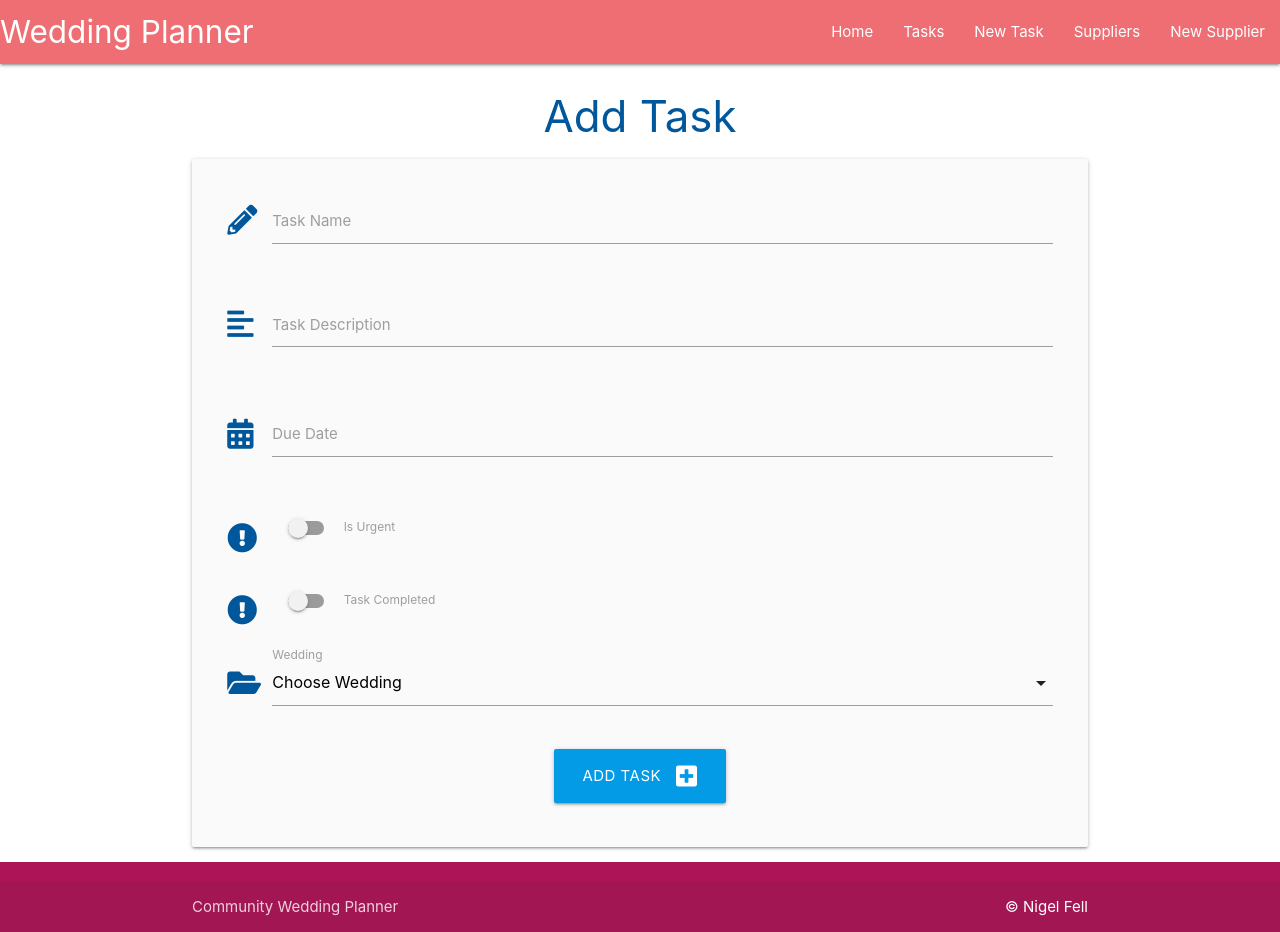
After one commit to NigelFell/CI_MS3_WeddingPlanner, a Flask app: page /add_task in a window 1280 px wide. The commit adds this page. Run offline with Flask 3, Linux system fonts and the light colour scheme; data that the repository does not hold is empty.

Commit message:
feat: added functionality for users to add tasks

```diff
--- a/weddingplanner/routes.py
+++ b/weddingplanner/routes.py
@@ -43,3 +43,27 @@ def delete_wedding(wedding_id):
     db.session.delete(wedding)
     db.session.commit()
     return redirect(url_for("home"))
+
+
+@app.route("/tasks")
+def tasks():
+    return render_template("tasks.html")
+
+
+@app.route("/add_task", methods=["GET", "POST"])
+def add_task():
+    weddings = list(Wedding.query.order_by(Wedding.wedding_name).all())
+    if request.method == "POST":
+        task = Task(
+            task_name=request.form.get("task_name"),
+            task_description=request.form.get("task_description"),
+            is_urgent=bool(True if request.form.get("is_urgent") else False),
+            due_date=request.form.get("due_date"),
+            task_completed=bool(
+                True if request.form.get("task_completed") else False),
+            wedding_id=request.form.get("wedding_id")
+        )
+        db.session.add(task)
+        db.session.commit()
+        return redirect(url_for("home"))
+    return render_template("add_task.html", weddings=weddings)
--- /dev/null
+++ b/weddingplanner/templates/add_task.html
@@ -0,0 +1,83 @@
+{% extends "base.html" %}
+{% block content %}
+
+<h3 class="light-blue-text text-darken-4 center-align">Add Task</h3>
+
+<div class="row card-panel grey lighten-5">
+    <form class="col s12" method="POST" action="{{ url_for('add_task') }}">
+        <!-- task name -->
+        <div class="row">
+            <div class="input-field col s12">
+                <i class="fas fa-pencil-alt prefix light-blue-text text-darken-4"></i>
+                <input id="task_name" name="task_name" minlength="5" maxlength="50" type="text" class="validate" required>
+                <label for="task_name">Task Name</label>
+            </div>
+        </div>
+        <!-- task description -->
+        <div class="row">
+            <div class="input-field col s12">
+                <i class="fas fa-align-left prefix light-blue-text text-darken-4"></i>
+                <textarea id="task_description" name="task_description" minlength="5" maxlength="200"
+                    type="text" class="materialize-textarea validate" required></textarea>
+                <label for="task_description">Task Description</label>
+            </div>
+        </div>
+        <!-- due date -->
+        <div class="row">
+            <div class="input-field col s12">
+                <i class="fas fa-calendar-alt prefix light-blue-text text-darken-4"></i>
+                <input id="due_date" name="due_date" type="text" class="datepicker validate" required>
+                <label for="due_date">Due Date</label>
+            </div>
+        </div>
+        <!-- is urgent -->
+        <div class="row">
+            <div class="input-field col s12">
+                <div class="switch">
+                    <i class="fas fa-exclamation-circle prefix light-blue-text text-darken-4"></i>
+                    <label for="is_urgent">
+                        <input id="is_urgent" name="is_urgent" type="checkbox">
+                        <span class="lever"></span>
+                        Is Urgent
+                    </label>
+                </div>
+            </div>
+        </div>
+        <!-- task_completed -->
+        <div class="row">
+            <div class="input-field col s12">
+                <div class="switch">
+                    <i class="fas fa-exclamation-circle prefix light-blue-text text-darken-4"></i>
+                    <label for="task_completed">
+                        <input id="task_completed" name="task_completed" type="checkbox">
+                        <span class="lever"></span>
+                        Task Completed
+                    </label>
+                </div>
+            </div>
+        </div>
+        <!-- wedding id -->
+        <div class="row">
+            <div class="input-field col s12">
+                <i class="fas fa-folder-open prefix light-blue-text text-darken-4"></i>
+                <select id="wedding_id" name="wedding_id" class="validate" required>
+                    <option value="" disabled selected>Choose Wedding</option>
+                    {% for wedding in weddings %}
+                        <option value="{{ wedding.id }}">{{ wedding.wedding_name }}</option>
+                    {% endfor %}
+                </select>
+                <label for="category_id">Wedding</label>
+            </div>
+        </div>
+        <!-- submit button -->
+        <div class="row">
+            <div class="col s12 center-align">
+                <button type="submit" class="btn-large light-blue darken-1">
+                    Add Task <i class="fas fa-plus-square right"></i>
+                </button>
+            </div>
+        </div>
+    </form>
+</div>
+
+{% endblock %}
--- a/weddingplanner/templates/base.html
+++ b/weddingplanner/templates/base.html
@@ -21,8 +21,8 @@
             <a href="#" data-target="mobile-demo" class="sidenav-trigger"><i class="fas fa-bars"></i></a>
             <ul class="right hide-on-med-and-down">
                 <li><a href="{{ url_for('home') }}">Home</a></li>
-                <li><a href="">Tasks</a></li>
-                <li><a href="">New Task</a></li>
+                <li><a href="{{ url_for('tasks') }}">Tasks</a></li>
+                <li><a href="{{ url_for('add_task') }}">New Task</a></li>
                 <li><a href="">Suppliers</a></li>
                 <li><a href="">New Supplier</a></li>
             </ul>
@@ -32,8 +32,8 @@
         <!-- mobile sidenav -->
         <ul class="sidenav" id="mobile-demo">
             <li><a href="{{ url_for('home') }}">Home</a></li>
-            <li><a href="">Tasks</a></li>
-            <li><a href="">New Task</a></li>
+            <li><a href="{{ url_for('tasks') }}">Tasks</a></li>
+            <li><a href="{{ url_for('add_task') }}">New Task</a></li>
             <li><a href="">Suppliers</a></li>
             <li><a href="">New Supplier</a></li>
     </ul>
@@ -47,7 +47,7 @@
     <footer class="page-footer pink darken-3">
         <div class="footer-copyright">
             <div class="container">
-                Open Wedding Planner
+                Community Wedding Planner
                 <a class="white-text right" href="" target="_blank">&copy; Nigel Fell</a>
             </div>
         </div>
```
Also changed, not shown: weddingplanner/templates/tasks.html (+8 -0 lines).
